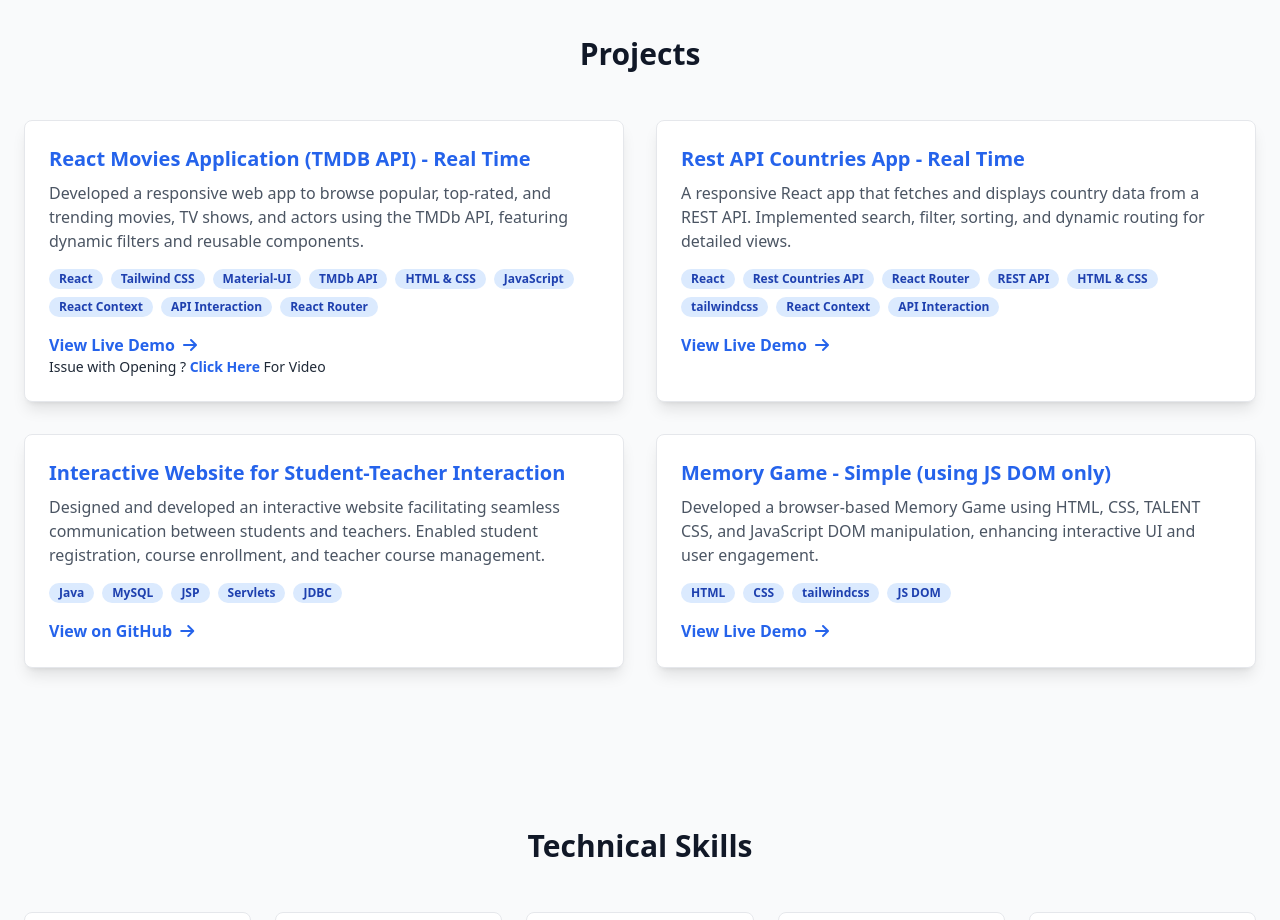
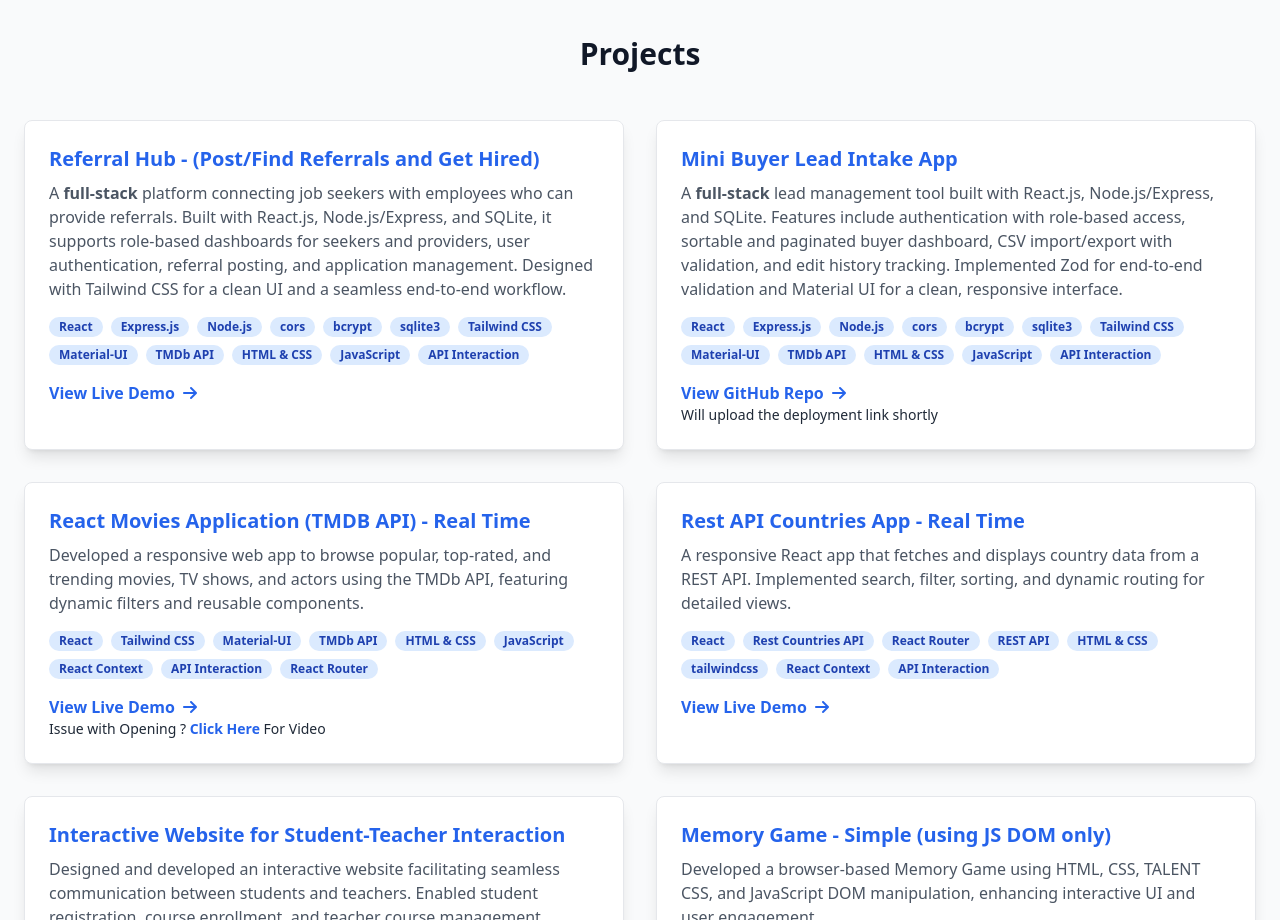
Before and after one commit to Venkata-Nageswara-Bhadri78/portfolio-bhadri-venkata-nageswara, a website: page index.html in a window 1280 px wide. Shown: the part 2260-3180 px from the top of the page. Drawn offline with nearby package versions, Linux system fonts and the light colour scheme.

Commit message:
Updated new Projects

```diff
--- a/index.html
+++ b/index.html
@@ -157,6 +157,53 @@
         <section id="projects" class="py-20">
             <h2 class="text-3xl font-bold text-center mb-12 text-gray-900 animate-in">Projects</h2>
             <div class="grid grid-cols-1 md:grid-cols-2 gap-8 stagger-in">
+
+                <div class="bg-white rounded-lg p-6 border border-gray-200 shadow-lg hover:shadow-blue-500/20 transition-all transform hover:-translate-y-1">
+                    <h3 class="text-xl font-bold text-blue-600 mb-2">Referral Hub - (Post/Find Referrals and Get Hired)</h3>
+                    <p class="text-gray-600 mb-4">
+                        A <strong>full-stack</strong> platform connecting job seekers with employees who can provide referrals. Built with React.js, Node.js/Express, and SQLite, it supports role-based dashboards for seekers and providers, user authentication, referral posting, and application management. Designed with Tailwind CSS for a clean UI and a seamless end-to-end workflow.
+                    </p>
+
+                    <div class="flex flex-wrap gap-2 mb-4">
+                        <span class="bg-blue-100 text-blue-800 text-xs font-semibold px-2.5 py-0.5 rounded-full">React</span>
+                        <span class="bg-blue-100 text-blue-800 text-xs font-semibold px-2.5 py-0.5 rounded-full">Express.js</span>
+                        <span class="bg-blue-100 text-blue-800 text-xs font-semibold px-2.5 py-0.5 rounded-full">Node.js</span>
+                        <span class="bg-blue-100 text-blue-800 text-xs font-semibold px-2.5 py-0.5 rounded-full">cors</span>
+                        <span class="bg-blue-100 text-blue-800 text-xs font-semibold px-2.5 py-0.5 rounded-full">bcrypt</span>
+                        <span class="bg-blue-100 text-blue-800 text-xs font-semibold px-2.5 py-0.5 rounded-full">sqlite3</span>
+                        <span class="bg-blue-100 text-blue-800 text-xs font-semibold px-2.5 py-0.5 rounded-full">Tailwind CSS</span>
+                        <span class="bg-blue-100 text-blue-800 text-xs font-semibold px-2.5 py-0.5 rounded-full">Material-UI</span>
+                        <span class="bg-blue-100 text-blue-800 text-xs font-semibold px-2.5 py-0.5 rounded-full">TMDb API</span>
+                        <span class="bg-blue-100 text-blue-800 text-xs font-semibold px-2.5 py-0.5 rounded-full">HTML & CSS</span>
+                        <span class="bg-blue-100 text-blue-800 text-xs font-semibold px-2.5 py-0.5 rounded-full">JavaScript</span>
+                        <span class="bg-blue-100 text-blue-800 text-xs font-semibold px-2.5 py-0.5 rounded-full">API Interaction</span>
+                    </div>
+                    <a href="https://referral-hub-psi.vercel.app/" class="text-blue-600 hover:text-blue-800 font-semibold">View Live Demo <i class="fas fa-arrow-right ml-1"></i></a>
+                </div>
+
+                <div class="bg-white rounded-lg p-6 border border-gray-200 shadow-lg hover:shadow-blue-500/20 transition-all transform hover:-translate-y-1">
+                    <h3 class="text-xl font-bold text-blue-600 mb-2">Mini Buyer Lead Intake App</h3>
+                    <p class="text-gray-600 mb-4">
+                        A <strong>full-stack</strong> lead management tool built with React.js, Node.js/Express, and SQLite. Features include authentication with role-based access, sortable and paginated buyer dashboard, CSV import/export with validation, and edit history tracking. Implemented Zod for end-to-end validation and Material UI for a clean, responsive interface.</p>
+                    <div class="flex flex-wrap gap-2 mb-4">
+                        <span class="bg-blue-100 text-blue-800 text-xs font-semibold px-2.5 py-0.5 rounded-full">React</span>
+                        <span class="bg-blue-100 text-blue-800 text-xs font-semibold px-2.5 py-0.5 rounded-full">Express.js</span>
+                        <span class="bg-blue-100 text-blue-800 text-xs font-semibold px-2.5 py-0.5 rounded-full">Node.js</span>
+                        <span class="bg-blue-100 text-blue-800 text-xs font-semibold px-2.5 py-0.5 rounded-full">cors</span>
+                        <span class="bg-blue-100 text-blue-800 text-xs font-semibold px-2.5 py-0.5 rounded-full">bcrypt</span>
+                        <span class="bg-blue-100 text-blue-800 text-xs font-semibold px-2.5 py-0.5 rounded-full">sqlite3</span>
+                        <span class="bg-blue-100 text-blue-800 text-xs font-semibold px-2.5 py-0.5 rounded-full">Tailwind CSS</span>
+                        <span class="bg-blue-100 text-blue-800 text-xs font-semibold px-2.5 py-0.5 rounded-full">Material-UI</span>
+                        <span class="bg-blue-100 text-blue-800 text-xs font-semibold px-2.5 py-0.5 rounded-full">TMDb API</span>
+                        <span class="bg-blue-100 text-blue-800 text-xs font-semibold px-2.5 py-0.5 rounded-full">HTML & CSS</span>
+                        <span class="bg-blue-100 text-blue-800 text-xs font-semibold px-2.5 py-0.5 rounded-full">JavaScript</span>
+                        <span class="bg-blue-100 text-blue-800 text-xs font-semibold px-2.5 py-0.5 rounded-full">API Interaction</span>
+                    </div>
+                    <a href="https://github.com/Venkata-Nageswara-Bhadri78/Buyers-Lead-Intake-App" class="text-blue-600 hover:text-blue-800 font-semibold">View GitHub Repo <i class="fas fa-arrow-right ml-1"></i></a>
+                    <p class="text-sm">Will upload the deployment link shortly</p>
+                </div>
+
+
                 <div class="bg-white rounded-lg p-6 border border-gray-200 shadow-lg hover:shadow-blue-500/20 transition-all transform hover:-translate-y-1">
                     <h3 class="text-xl font-bold text-blue-600 mb-2">React Movies Application (TMDB API) - Real Time </h3>
                     <p class="text-gray-600 mb-4">Developed a responsive web app to browse popular, top-rated, and trending movies, TV shows, and actors using the TMDb API, featuring dynamic filters and reusable components.</p>
```
Also changed, not shown: 1 other file.
